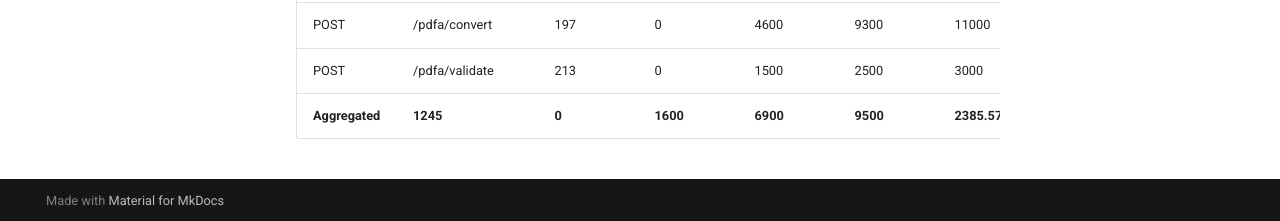
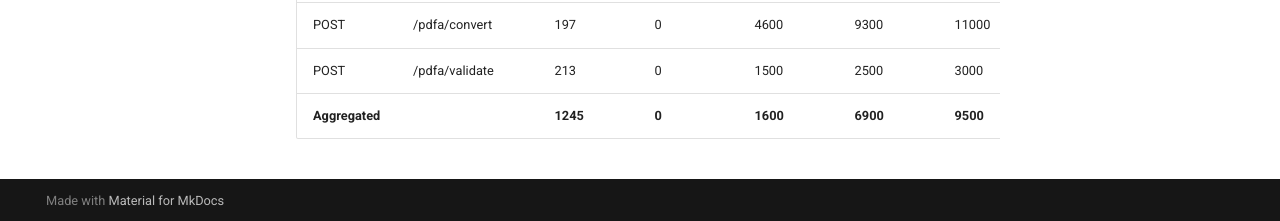
Before and after one commit to rueedlinger/teal, an MkDocs documentation site: the page built from docs/developer_guide.md, in a window 1280 px wide and 900 px high, scrolled down 3553 px. Shown: the part 676-897 px from the top of the window. Built offline with MkDocs 1.6.1 and Material for MkDocs 9.7.7, drawn with Linux system fonts in a browser that asks for light colours; comment, search, counter and statistics services are not loaded.

```diff
--- a/docs/developer_guide.md
+++ b/docs/developer_guide.md
@@ -165,12 +165,12 @@ results obtained from this test may vary based on differences in hardware and so
 The following load test was conducted with 5 user for a duration of 10 minutes. The test configuration included 1
 worker with a timeout of 120 seconds. The PDF document used for all test has a size of 17 KB (16'873 bytes, one page).
 
-| Type           | Name                 | # Requests | # Fails  | Median (ms) | 95%ile (ms) | 99%ile (ms) | Average (ms) | Min (ms)  | Max (ms)    | Average size (bytes) | Current RPS | Current Failures/s |
-|----------------|----------------------|------------|----------|-------------|-------------|-------------|--------------|-----------|-------------|----------------------|-------------|--------------------|
-| POST           | /libreoffice/convert | 191        | 0        | 4600        | 8800        | 10000       | 4766.63      | 500       | 12394       | 21297                | 0.2         | 0                  |
-| POST           | /pdf/ocr             | 209        | 0        | 1400        | 2600        | 2800        | 1509.29      | 684       | 3499        | 635                  | 0.5         | 0                  |
-| POST           | /pdf/table           | 212        | 0        | 1300        | 2400        | 2600        | 1370.22      | 558       | 2955        | 2                    | 0.1         | 0                  |
-| POST           | /pdf/text            | 223        | 0        | 780         | 2000        | 2300        | 783.64       | 2         | 2740        | 654                  | 0.4         | 0                  |
-| POST           | /pdfa/convert        | 197        | 0        | 4600        | 9300        | 11000       | 4845.74      | 305       | 11176       | 21436                | 0.2         | 0                  |
-| POST           | /pdfa/validate       | 213        | 0        | 1500        | 2500        | 3000        | 1522.62      | 767       | 3499        | 171                  | 0.5         | 0                  |
-| **Aggregated** | **1245**             | **0**      | **1600** | **6900**    | **9500**    | **2385.57** | **2**        | **12394** | **6912.47** | **1.9**              | **0**       |
+| Type           | Name                 | # Requests | # Fails | Median (ms) | 95%ile (ms) | 99%ile (ms) | Average (ms) | Min (ms) | Max (ms)  | Average size (bytes) | Current RPS | Current Failures/s |
+|----------------|----------------------|------------|---------|-------------|-------------|-------------|--------------|----------|-----------|----------------------|-------------|--------------------|
+| POST           | /libreoffice/convert | 191        | 0       | 4600        | 8800        | 10000       | 4766.63      | 500      | 12394     | 21297                | 0.2         | 0                  |
+| POST           | /pdf/ocr             | 209        | 0       | 1400        | 2600        | 2800        | 1509.29      | 684      | 3499      | 635                  | 0.5         | 0                  |
+| POST           | /pdf/table           | 212        | 0       | 1300        | 2400        | 2600        | 1370.22      | 558      | 2955      | 2                    | 0.1         | 0                  |
+| POST           | /pdf/text            | 223        | 0       | 780         | 2000        | 2300        | 783.64       | 2        | 2740      | 654                  | 0.4         | 0                  |
+| POST           | /pdfa/convert        | 197        | 0       | 4600        | 9300        | 11000       | 4845.74      | 305      | 11176     | 21436                | 0.2         | 0                  |
+| POST           | /pdfa/validate       | 213        | 0       | 1500        | 2500        | 3000        | 1522.62      | 767      | 3499      | 171                  | 0.5         | 0                  |
+| **Aggregated** |                      | **1245**   | **0**   | **1600**    | **6900**    | **9500**    | **2385.57**  | **2**    | **12394** | **6912.47**          | **1.9**     | **0**              |
```
Also changed, not shown: docs/index.md (+2 -0 lines), 1 other file.
